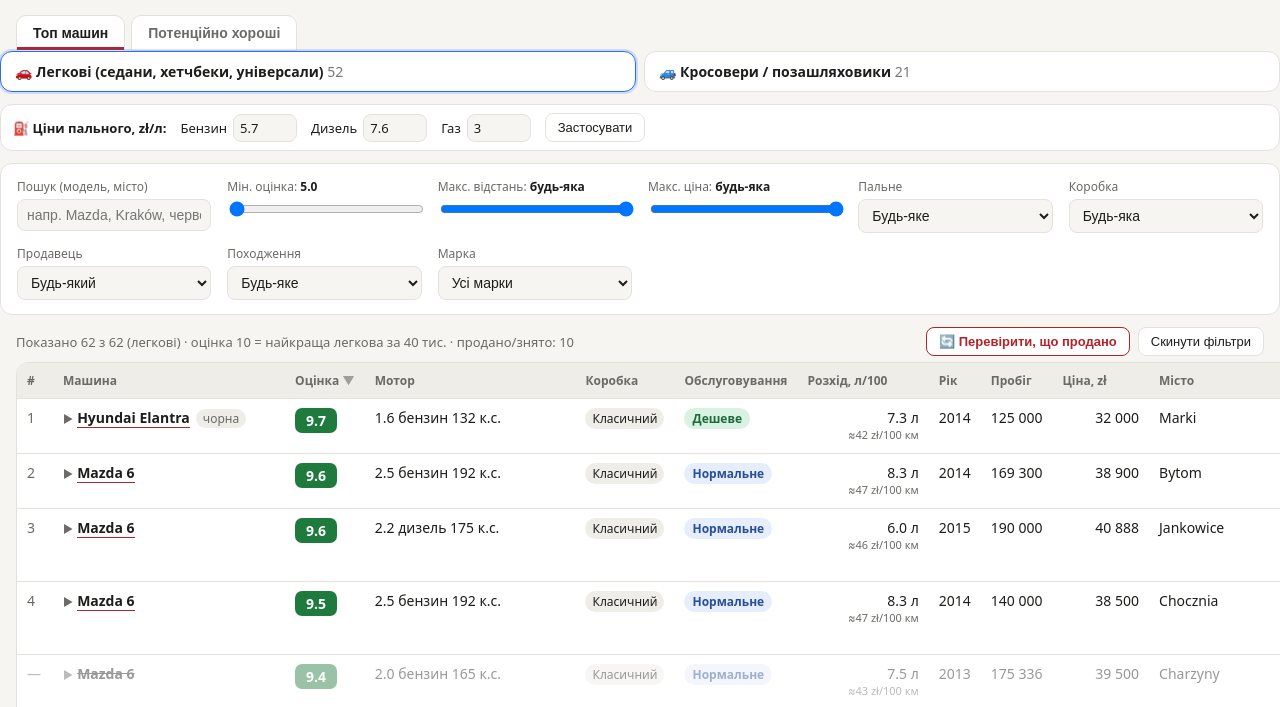
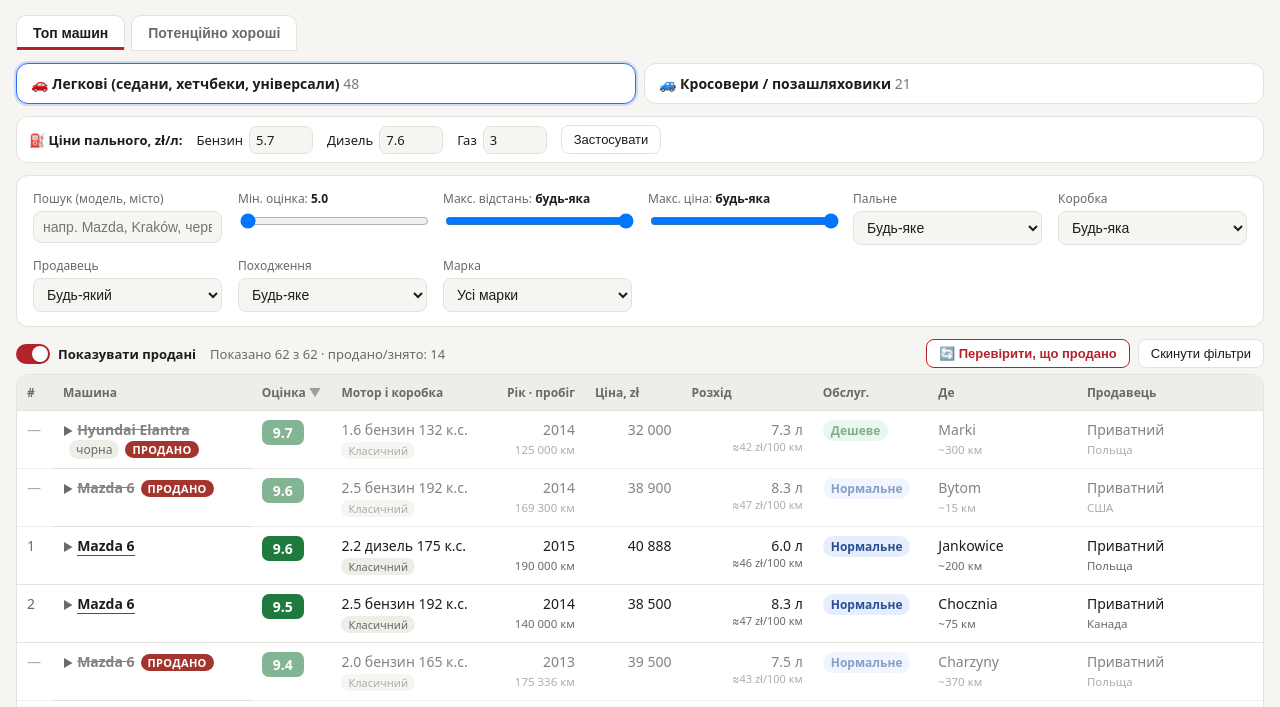
Before and after one commit to hsscle/Cars, a plain HTML site: page index.html in a window 1280 px wide. Shown: the part 93-800 px from the top of the page. Drawn offline with Linux system fonts and the light colour scheme.

Commit message:
Компактна таблиця, перемикач «Показувати продані», 4 машини продано
Co-Authored-By: Claude Opus 5.5 <noreply@anthropic.com>
Claude-Session: https://claude.ai/code/session_014D9cenznM7pkswVMqc3VbF

```diff
--- a/index.html
+++ b/index.html
@@ -19,7 +19,7 @@
   header{padding:20px 20px 8px;max-width:1400px;margin:0 auto}
   h1{margin:0 0 4px;font-size:22px}
   .sub{color:var(--muted);font-size:13px;line-height:1.4}
-  .panel{max-width:1400px;margin:12px auto;padding:14px 16px;background:var(--card);border:1px solid var(--line);border-radius:12px;display:grid;grid-template-columns:repeat(auto-fit,minmax(170px,1fr));gap:12px 16px}
+  .panel{max-width:1368px;width:calc(100% - 32px);box-sizing:border-box;margin:12px auto;padding:14px 16px;background:var(--card);border:1px solid var(--line);border-radius:12px;display:grid;grid-template-columns:repeat(auto-fit,minmax(170px,1fr));gap:12px 16px}
   .f label{display:block;font-size:12px;color:var(--muted);margin-bottom:4px}
   .f input[type=text],.f select{width:100%;padding:7px 9px;border:1px solid var(--line);border-radius:8px;background:var(--bg);color:var(--ink);font-size:14px}
   .f input[type=range]{width:100%}
@@ -72,14 +72,27 @@
   .mc-grid span{display:block;font-size:11px;color:var(--muted)}
   .mc-grid b{font-weight:600;font-size:13px}
   .mc-note{font-size:13px;color:var(--muted);line-height:1.4}
-  @media (max-width:1250px){ .c-note,.c-origin{display:none} }
-  @media (max-width:1050px){ .c-seller,.c-rank{display:none} th,td{padding:8px 7px} }
+  .topctl{max-width:1400px;margin:12px auto 0;padding:0 16px;box-sizing:border-box}
+  .s2{display:block;font-size:11.5px;color:var(--muted);margin-top:3px;white-space:nowrap}
+  td.c-n,td.c-eng{white-space:normal} td.c-n{min-width:170px} td.c-eng{min-width:150px;max-width:220px}
+  td.c-eng .s2 .tag{font-size:11px;padding:1px 7px}
+  .soldb{display:inline-block;margin-left:6px;padding:1px 7px;border-radius:999px;background:var(--bad);color:#fff;font-size:11px;font-weight:700;text-transform:uppercase;letter-spacing:.03em}
+  tr.sold td{opacity:.55} tr.sold td.c-n{opacity:1} tr.sold td.c-n a.car{opacity:.55}
+  .lft{display:flex;align-items:center;gap:14px;flex-wrap:wrap}
+  .sw{display:inline-flex;align-items:center;gap:8px;font-size:13px;font-weight:600;cursor:pointer;user-select:none}
+  .sw input{position:absolute;opacity:0;width:0;height:0}
+  .sw .trk{position:relative;width:34px;height:20px;border-radius:999px;background:var(--line);transition:.2s;flex:none}
+  .sw .trk::after{content:'';position:absolute;top:2px;left:2px;width:16px;height:16px;border-radius:50%;background:#fff;box-shadow:0 1px 2px #0003;transition:.2s}
+  .sw input:checked+.trk{background:var(--accent)} .sw input:checked+.trk::after{left:16px}
+  .sw input:focus-visible+.trk{outline:2px solid var(--accent);outline-offset:2px}
+  @media (max-width:1180px){ .c-seller{display:none} th,td{padding:8px 7px} }
+  @media (max-width:1000px){ .c-rank,.c-sv{display:none} }
   @media (max-width:860px){ table{display:none} #mcards{display:block} .wrap{overflow:visible} }
   @media (max-width:600px){
     header{padding:14px 12px 4px} h1{font-size:19px}
-    .panel{margin:10px 12px;padding:12px;grid-template-columns:1fr 1fr;gap:10px}
+    .panel{width:auto;margin:10px 12px;padding:12px;grid-template-columns:1fr 1fr;gap:10px}
     .panel .f:first-child{grid-column:1/-1}
-    .wrap,.bar,.pot,.tabs{padding-left:12px;padding-right:12px}
+    .wrap,.bar,.pot,.tabs,.topctl{padding-left:12px;padding-right:12px}
     .tab{flex:1;padding:9px 8px;font-size:13px}
     .cards{grid-template-columns:1fr}
   }
@@ -121,8 +134,8 @@
 </section>
 
 <div class="view" id="v-top">
-<div class="cats" id="cats"></div>
-<div class="fuelbar" id="fuelbar"></div>
+<div class="topctl"><div class="cats" id="cats"></div>
+<div class="fuelbar" id="fuelbar"></div></div>
 <div class="panel">
   <div class="f"><label>Пошук (модель, місто)</label><input type="text" id="q" placeholder="напр. Mazda, Kraków, червона"></div>
   <div class="f"><label>Мін. оцінка: <span class="val" id="vScore"></span></label><input type="range" id="minScore" min="5" max="10" step="0.1"></div>
@@ -136,7 +149,7 @@
 </div>
 
 <div class="bar">
-  <div class="count" id="count"></div>
+  <div class="lft"><label class="sw"><input type="checkbox" id="showSold"><span class="trk"></span>Показувати продані</label><div class="count" id="count"></div></div>
   <div class="btns"><button class="reset" id="check">🔄 Перевірити, що продано</button><button class="reset" id="reset">Скинути фільтри</button></div>
 </div>
 
@@ -152,6 +165,7 @@
 
 <script>
 let R=[];
+let SHOWSOLD=true;try{SHOWSOLD=localStorage.getItem('carsSold')!=='0';}catch(e){}
 let CAT='car';try{CAT=localStorage.getItem('carsCat')||'car';}catch(e){}
 const CATN={car:'🚗 Легкові (седани, хетчбеки, універсали)',suv:'🚙 Кросовери / позашляховики'};
 function renderCats(){$('cats').innerHTML=Object.keys(CATN).map(k=>`<button class="cat ${k===CAT?'on':''}" data-c="${k}">${CATN[k]} <span>${R.filter(r=>r.cat===k&&r.status!=='sold').length}</span></button>`).join('');document.querySelectorAll('.cat').forEach(b=>b.onclick=()=>{CAT=b.dataset.c;try{localStorage.setItem('carsCat',CAT);}catch(e){}renderCats();render();});}
@@ -166,9 +180,8 @@ function renderPot(){
 }
 
 const COLS=[
- {k:'rank',t:'#'},{k:'n',t:'Машина'},{k:'score',t:'Оцінка'},{k:'eng',t:'Мотор'},{k:'gb',t:'Коробка'},{k:'sv',t:'Обслуговування'},{k:'fc',t:'Розхід, л/100'},
- {k:'year',t:'Рік'},{k:'km',t:'Пробіг'},{k:'price',t:'Ціна, zł'},{k:'city',t:'Місто'},{k:'dist',t:'~км'},
- {k:'seller',t:'Продавець'},{k:'origin',t:'Походження'},{k:'note',t:'Коротко'}
+ {k:'rank',t:'#'},{k:'n',t:'Машина'},{k:'score',t:'Оцінка'},{k:'eng',t:'Мотор і коробка'},{k:'year',t:'Рік · пробіг'},
+ {k:'price',t:'Ціна, zł'},{k:'fc',t:'Розхід'},{k:'sv',t:'Обслуг.'},{k:'dist',t:'Де'},{k:'seller',t:'Продавець'}
 ];
 
 const $=id=>document.getElementById(id);
@@ -188,7 +201,7 @@ const SVL=['Дешеве','Нормальне','Дороге','Дуже доро
 const svt=r=>r.sv==null?'—':`<span class="sv sv${r.sv}">${SVL[r.sv]}</span>`;
 let FP={'Бензин':5.7,'Дизель':7.6,'Гібрид':5.7,'LPG':3.0};try{const x=JSON.parse(localStorage.getItem('carsFP')||'null');if(x)Object.assign(FP,x);FP['Гібрид']=FP['Бензин'];}catch(e){}
 function fuelBar(){$('fuelbar').innerHTML=`<span class="fbt">⛽ Ціни пального, zł/л:</span><label>Бензин <input id="fpB" type="number" step="0.01" min="0" value="${FP['Бензин']}"></label><label>Дизель <input id="fpD" type="number" step="0.01" min="0" value="${FP['Дизель']}"></label><label>Газ <input id="fpL" type="number" step="0.01" min="0" value="${FP['LPG']}"></label><button class="reset" id="fpGo">Застосувати</button>`;$('fpGo').onclick=()=>{const g=id=>{const v=parseFloat(String($(id).value).replace(',','.'));return v>0?v:null;};const b=g('fpB'),d=g('fpD'),l=g('fpL');if(b)FP['Бензин']=FP['Гібрид']=b;if(d)FP['Дизель']=d;if(l)FP['LPG']=l;try{localStorage.setItem('carsFP',JSON.stringify({'Бензин':FP['Бензин'],'Дизель':FP['Дизель'],'LPG':FP['LPG']}));}catch(e){}render();toast('Ціни застосовано до всіх машин');};}
-const fct=r=>{if(r.fc==null)return '—';const lpg=r.fuel==='Бензин+LPG';const zl=lpg?r.fc*1.2*FP['LPG']:r.fc*(FP[r.fuel]||FP['Бензин']);return `${r.fc.toFixed(1)} л${lpg?' (бенз.)':''}<span class="fcz" title="Орієнтовно: бензин 6.0, дизель 6.1, газ 3.0 zł/л">≈${Math.round(zl)} zł/100 км${lpg?' на газу':''}</span>`;};
+const fct=r=>{if(r.fc==null)return '—';const lpg=r.fuel==='Бензин+LPG';const zl=lpg?r.fc*1.2*FP['LPG']:r.fc*(FP[r.fuel]||FP['Бензин']);return `${r.fc.toFixed(1)} л${lpg?' (бенз.)':''}<span class="fcz" title="За цінами з рядка «Ціни пального»">≈${Math.round(zl)} zł/100 км${lpg?' на газу':''}</span>`;};
 const OPEN=new Set();
 const lst=a=>a&&a.length?'<ul>'+a.map(x=>`<li>${x}</li>`).join('')+'</ul>':'';
 function det(r){
@@ -214,7 +227,7 @@ function render(){
   $('vPrice').textContent=f.maxPrice>=45000?'будь-яка':fmt(f.maxPrice)+' zł';
   try{localStorage.setItem('carsF',JSON.stringify(f));}catch(e){}
   let rows=R.filter(r=>
-    (r.cat||'car')===CAT &&
+    (r.cat||'car')===CAT && (SHOWSOLD||r.status!=='sold') &&
     r.score>=f.minScore-1e-9 && (f.maxDist>=650||r.dist<=f.maxDist) && (f.maxPrice>=45000||r.price<=f.maxPrice) &&
     (!f.fuel||r.fuel===f.fuel) && (!f.gb||r.gb===f.gb) && (!f.seller||r.seller===f.seller) && (!f.brand||r.brand===f.brand) &&
     (!f.origin|| (f.origin==='pl'&&r.origin==='Польща') || (f.origin==='imp'&&r.origin!=='Польща') || (f.origin==='noam'&&r.origin!=='США'&&r.origin!=='Канада')) &&
@@ -225,14 +238,16 @@ function render(){
   document.querySelectorAll('th').forEach(th=>th.onclick=()=>{const k=th.dataset.k;if(sortK===k)sortDir*=-1;else{sortK=k;sortDir=(['score','year','pot'].includes(k)?-1:1);}render();});
   $('body').innerHTML=rows.length?rows.map(r=>`<tr class="main ${r.status==='sold'?'sold':''} ${OPEN.has(r.url)?'open':''}" data-u="${r.url}">
     <td class="rank c-rank">${r.rank}</td>
-    <td class="c-n"><span class="chev">▶</span><a class="car" href="${r.url}" target="_blank" rel="noopener">${r.n}</a>${clr(r)}</td>
+    <td class="c-n"><span class="chev">▶</span><a class="car" href="${r.url}" target="_blank" rel="noopener">${r.n}</a>${clr(r)}${r.status==='sold'?'<span class="soldb">продано</span>':''}</td>
     <td class="c-score"><span class="score" style="background:${color(r.score)}">${r.score.toFixed(1)}</span></td>
-    <td class="c-eng">${r.eng}</td><td class="c-gb"><span class="tag">${r.gb}</span></td><td class="c-sv">${svt(r)}</td><td class="num c-fc">${fct(r)}</td>
-    <td class="num c-year">${r.year}</td><td class="num c-km">${fmt(r.km)}</td><td class="num c-price">${fmt(r.price)}${pc(r)}</td>
-    <td class="c-city">${r.city}</td><td class="num c-dist">${r.dist}</td><td class="c-seller">${r.seller}</td><td class="c-origin">${r.origin}</td>
-    <td class="note c-note">${r.status==='sold'?'<b>ПРОДАНО / ЗНЯТО.</b> ':''}${r.note}</td></tr>${OPEN.has(r.url)?`<tr class="det"><td colspan="15">${det(r)}</td></tr>`:''}`).join(''):`<tr><td colspan="15" class="empty">Нічого не знайдено — послаб фільтри</td></tr>`;
+    <td class="c-eng">${r.eng}<span class="s2"><span class="tag">${r.gb}</span></span></td>
+    <td class="num c-year">${r.year}<span class="s2">${fmt(r.km)} км</span></td>
+    <td class="num c-price">${fmt(r.price)}${pc(r)}</td>
+    <td class="num c-fc">${fct(r)}</td><td class="c-sv">${svt(r)}</td>
+    <td class="c-dist">${r.city}<span class="s2">~${r.dist} км</span></td>
+    <td class="c-seller">${r.seller}<span class="s2">${r.origin}</span></td></tr>${OPEN.has(r.url)?`<tr class="det"><td colspan="10">${det(r)}</td></tr>`:''}`).join(''):`<tr><td colspan="10" class="empty">Нічого не знайдено — послаб фільтри</td></tr>`;
   $('mcards').innerHTML=rows.length?rows.map(r=>`<div class="mc ${r.status==='sold'?'sold':''} ${OPEN.has(r.url)?'open':''}" data-u="${r.url}">
-    <div class="mc-top"><span class="rank">#${r.rank}</span><a class="car" href="${r.url}" target="_blank" rel="noopener">${r.n}</a>${clr(r)}<span class="score" style="background:${color(r.score)}">${r.score.toFixed(1)}</span></div>
+    <div class="mc-top"><span class="rank">#${r.rank}</span><a class="car" href="${r.url}" target="_blank" rel="noopener">${r.n}</a>${clr(r)}${r.status==='sold'?'<span class="soldb">продано</span>':''}<span class="score" style="background:${color(r.score)}">${r.score.toFixed(1)}</span></div>
     <div class="mc-grid">
       <div><span>Ціна</span><b>${fmt(r.price)} zł</b>${pc(r)}</div>
       <div><span>Рік</span><b>${r.year}</b></div>
@@ -247,13 +262,13 @@ function render(){
     </div>
     ${OPEN.has(r.url)?det(r):`<div class="mc-note">${r.status==='sold'?'<b>ПРОДАНО / ЗНЯТО.</b> ':''}${r.note}</div>`}
     <div class="more"><span class="chev">▶</span>${OPEN.has(r.url)?'Згорнути':'Плюси, мінуси, підсумок'}</div></div>`).join(''):'<div class="empty">Нічого не знайдено — послаб фільтри</div>';
-  const ns=R.filter(r=>r.status==='sold').length;$('count').textContent=`Показано ${rows.length} з ${R.filter(r=>(r.cat||'car')===CAT).length} (${CAT==='suv'?'кросовери':'легкові'}) · оцінка 10 = ${CAT==='suv'?'найкращий кросовер':'найкраща легкова'} за 40 тис.`+(ns?` · продано/знято: ${ns}`:'');
+  const inC=R.filter(r=>(r.cat||'car')===CAT),ns=inC.filter(r=>r.status==='sold').length;$('count').textContent=`Показано ${rows.length} з ${inC.length}`+(ns?` · продано/знято: ${ns}`:'');
 }
 function opts(id,vals,all){const s=$(id);s.innerHTML='<option value="">'+all+'</option>'+vals.map(v=>`<option>${v}</option>`).join('');}
 function buildOpts(){
 opts('fuel',[...new Set(R.map(r=>r.fuel))],'Будь-яке');
 opts('gb',[...new Set(R.map(r=>r.gb))],'Будь-яка');
-opts('seller',['Приватний','Фірма'],'Будь-який');
+opts('seller',[...new Set(R.map(r=>r.seller))],'Будь-який');
 $('origin').innerHTML='<option value="">Будь-яке</option><option value="pl">Тільки Польща</option><option value="imp">Тільки пригнані</option><option value="noam">Без США/Канади</option>';
 opts('brand',[...new Set(R.map(r=>r.brand))].sort(),'Усі марки');
 }
@@ -274,8 +289,9 @@ function toast(m){const t=$('toast');t.textContent=m;t.classList.add('on');clear
 
 async function init(){
   try{ R=await (await fetch('data.json',{cache:'no-store'})).json(); }
-  catch(e){ $('body').innerHTML='<tr><td colspan="15" class="empty">Не вдалося завантажити дані</td></tr>'; return; }
+  catch(e){ $('body').innerHTML='<tr><td colspan="10" class="empty">Не вдалося завантажити дані</td></tr>'; return; }
   prep(); buildOpts(); renderCats(); fuelBar();
+  $('showSold').checked=SHOWSOLD;$('showSold').onchange=e=>{SHOWSOLD=e.target.checked;try{localStorage.setItem('carsSold',SHOWSOLD?'1':'0');}catch(_){}render();};
   let saved=null;try{saved=JSON.parse(localStorage.getItem('carsF')||'null');}catch(e){}
 setUI(Object.assign({},D,saved||{}));
 ['q','minScore','maxDist','maxPrice','fuel','gb','seller','origin','brand'].forEach(id=>$(id).addEventListener('input',render));
```
Also changed, not shown: data.json.
